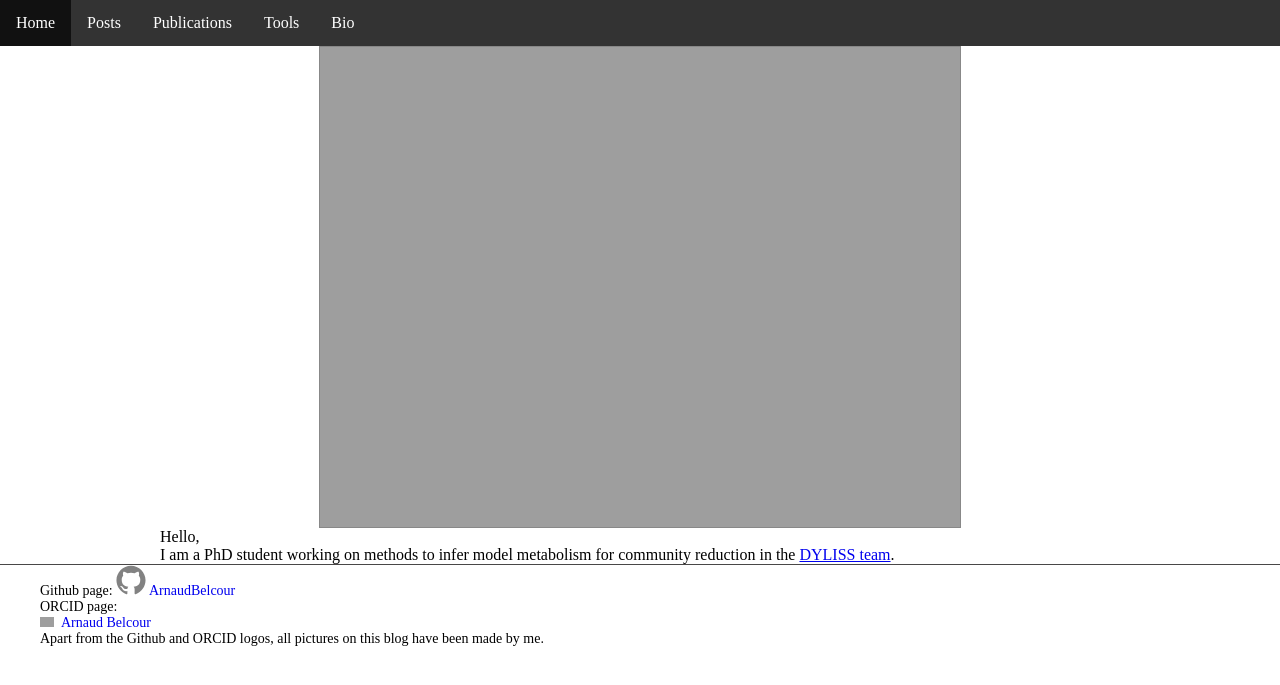
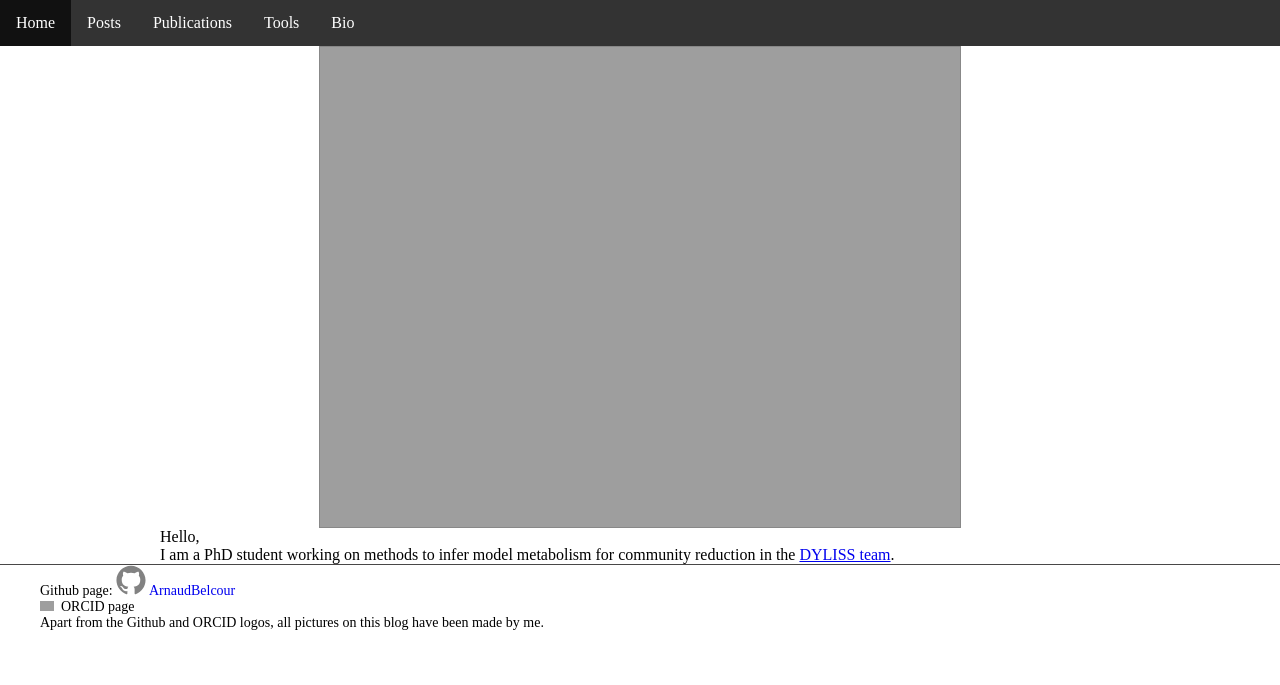
Before and after one commit to ArnaudBelcour/blog, a Jekyll site: the page built from index.html, in a window 1280 px wide. Shown: the top 685 px of the page. Built offline with Jekyll 4.4.1, drawn with Linux system fonts in a browser that asks for light colours; grey boxes are pictures that could not be loaded.

Commit message:
Change ORCID position in footer.

```diff
--- a/_includes/footer.html
+++ b/_includes/footer.html
@@ -6,8 +6,8 @@
         {% include icon-github.html username=site.github_username %}
       </li>
       {% endif %}
-      <li> <br>
-        ORCID page: <div itemscope itemtype="https://schema.org/Person"><a itemprop="sameAs" content="https://orcid.org/0000-0003-1170-0785" href="https://orcid.org/0000-0003-1170-0785" target="orcid.widget" rel="me noopener noreferrer" style="vertical-align:top;"><img src="https://orcid.org/sites/default/files/images/orcid_16x16.png" style="width:1em;margin-right:.5em;" alt="ORCID iD icon">Arnaud Belcour</a></div>
+      <li>
+        <div itemscope itemtype="https://schema.org/Person"><a itemprop="sameAs" content="https://orcid.org/0000-0003-1170-0785" href="https://orcid.org/0000-0003-1170-0785" target="orcid.widget" rel="me noopener noreferrer" style="vertical-align:top;"><img src="https://orcid.org/sites/default/files/images/orcid_16x16.png" style="width:1em;margin-right:.5em;" alt="ORCID iD icon"></a>ORCID page</div>
       </li>
     </ul>
     <ul>
```
